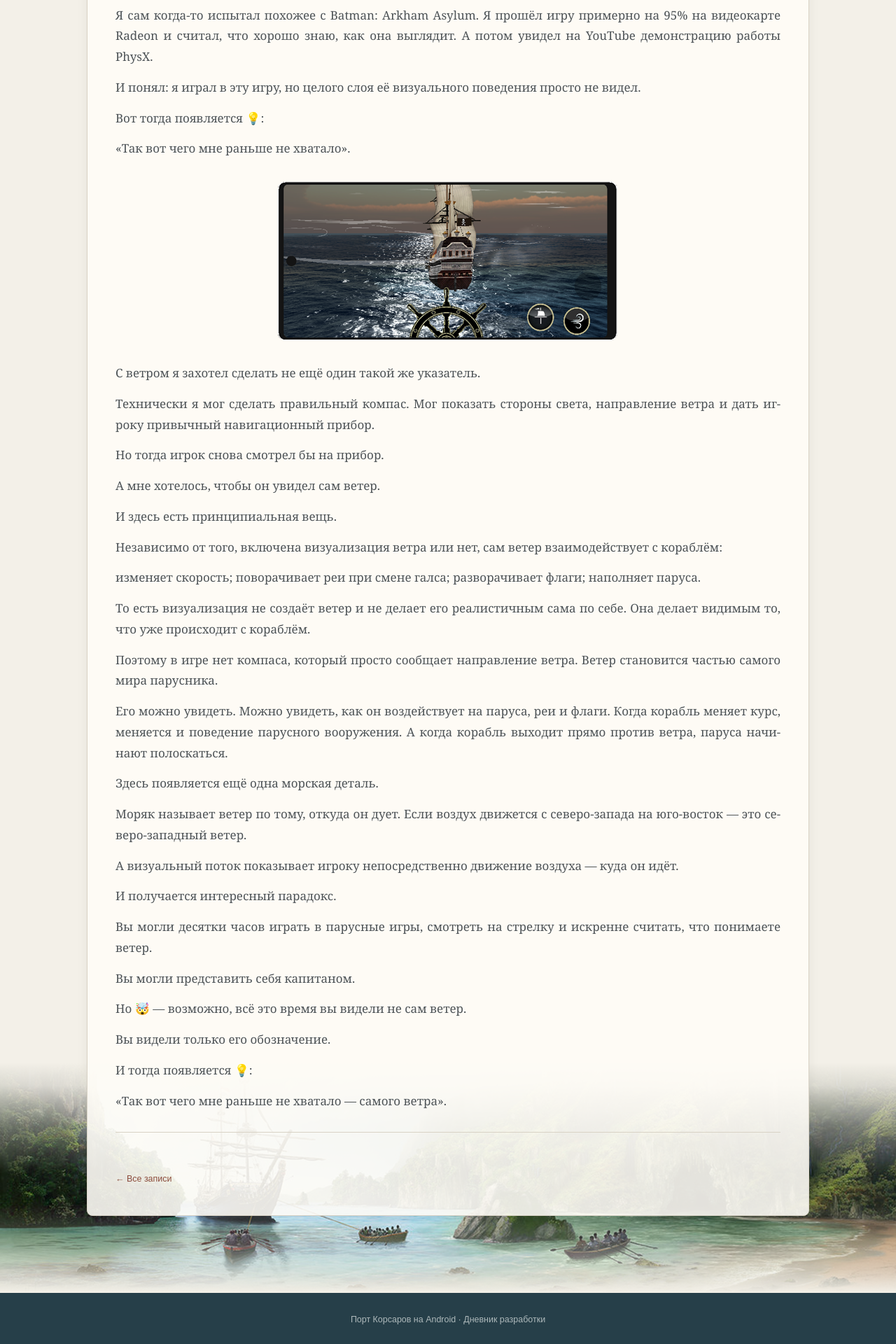
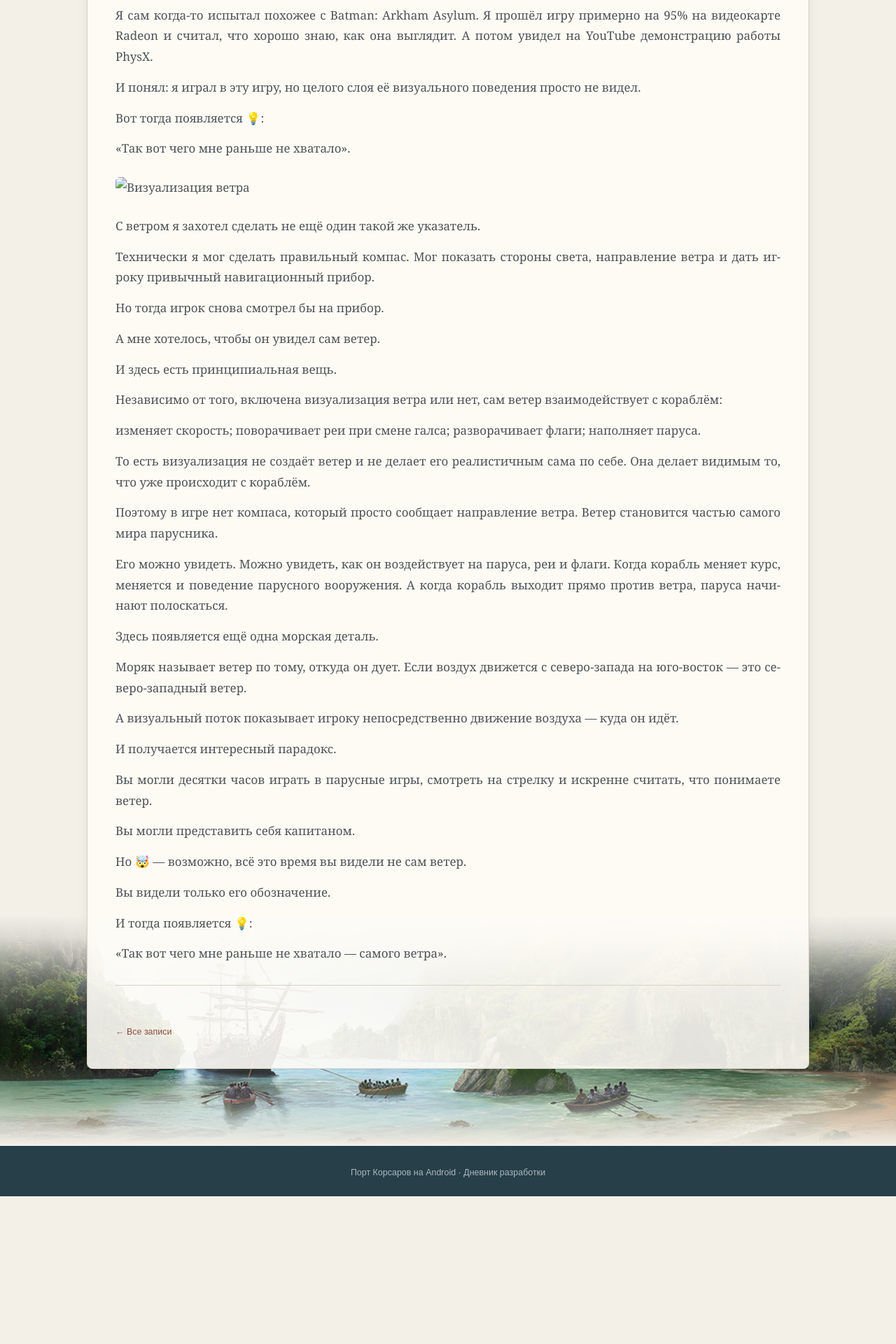
Before and after one commit to tislic/SeaDogsPort, a Jekyll site: the page built from _posts/2024-05-15-v08.md, in a window 1280 px wide. Shown: the part 1325-3245 px from the top of the page at 70% size. Built offline with Jekyll 4.4.1, drawn with Linux system fonts in a browser that asks for light colours; after the commit the page ends 3034 px from its top, so only the background shows below that.

Commit message:
Update 2024-05-15-v08.md

```diff
--- a/_posts/2024-05-15-v08.md
+++ b/_posts/2024-05-15-v08.md
@@ -34,7 +34,7 @@
 
 «Так вот чего мне раньше не хватало».
 
-![Визуализация ветра](/assets/images/vizualizaciya-vetra.png)
+![Визуализация ветра](/_posts/images/vizualizaciya-vetra.png)
 
 С ветром я захотел сделать не ещё один такой же указатель.
 
```
